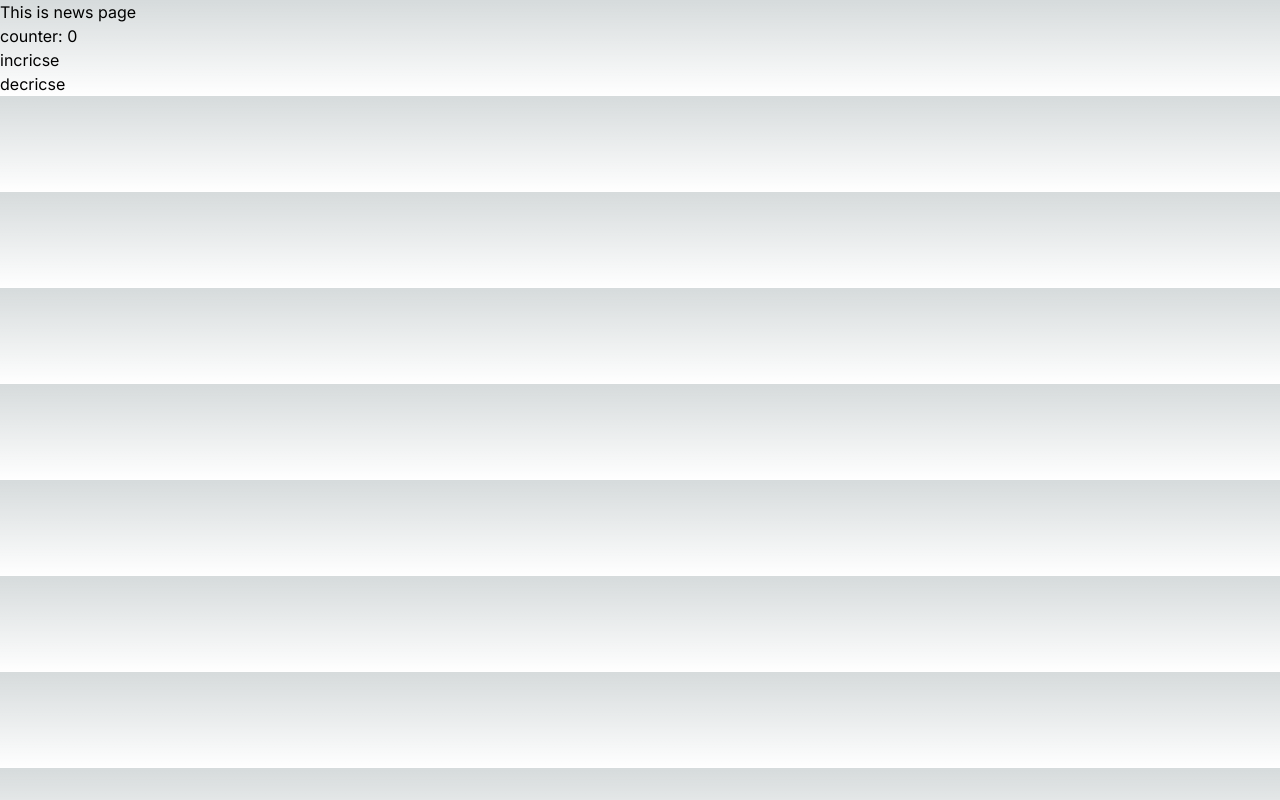
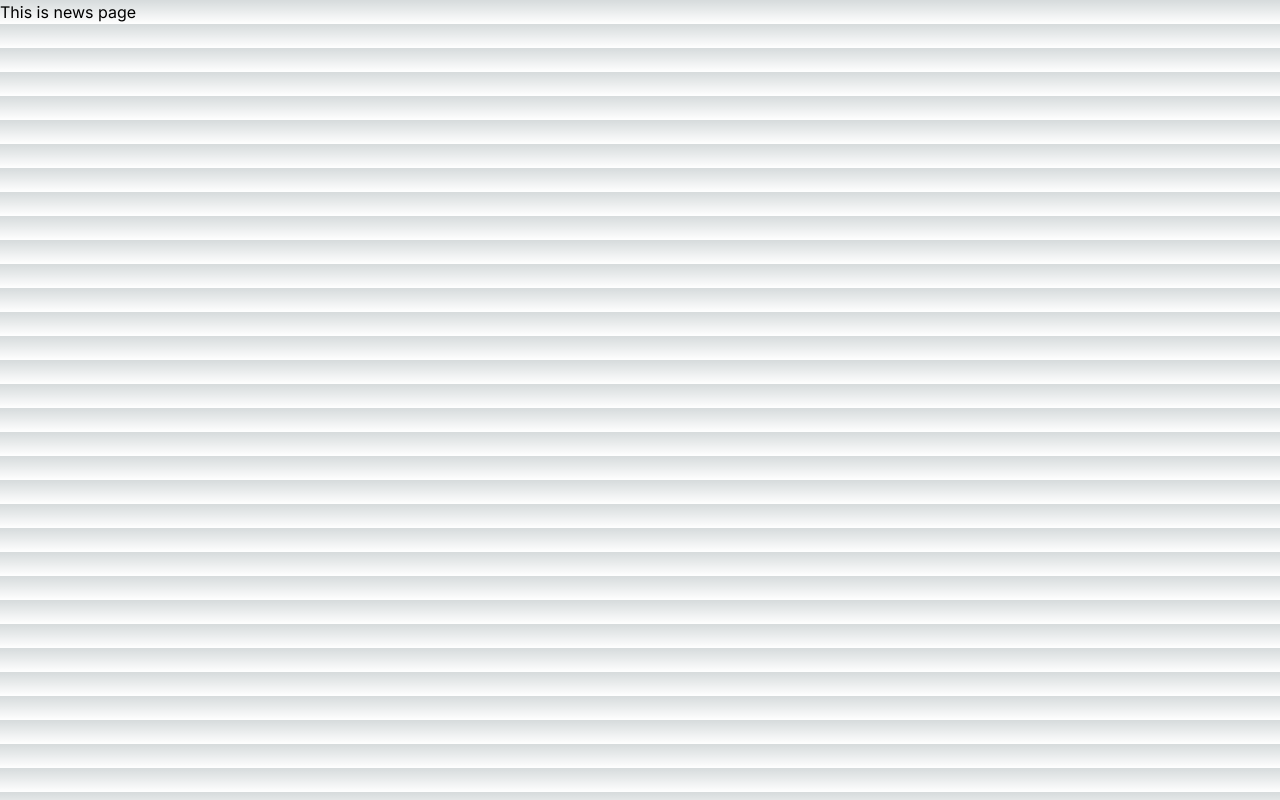
Before and after one commit to SakibAlHasan10/new-next.js-app, a Next.js app: page /news in a window 1280 px wide. Built offline with nearby package versions, Linux system fonts and the light colour scheme.

Commit message:
added client component image

```diff
--- a/src/app/news/page.js
+++ b/src/app/news/page.js
@@ -1,11 +1,11 @@
-import Counter from '@/components/counter/Counter';
+
 import React from 'react';
 
 const NewsPage = () => {
     return (
         <div>
             <h2>This is news page</h2>
-            <Counter></Counter>
+
         </div>
     );
 };
```
Also changed, not shown: public/images/readme/client component.PNG (added), 1 other file (tests, documents, lock files or other folders).
